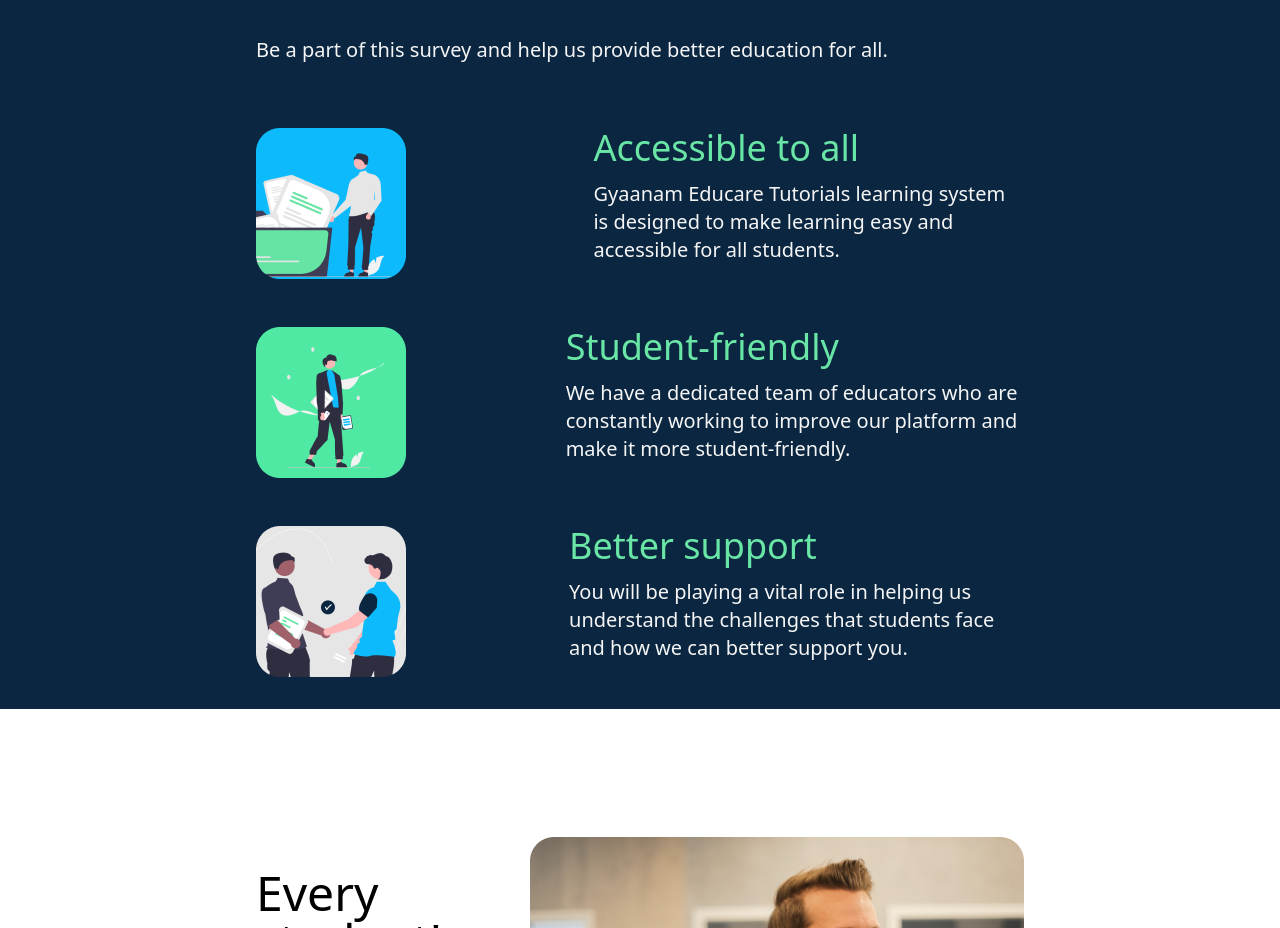
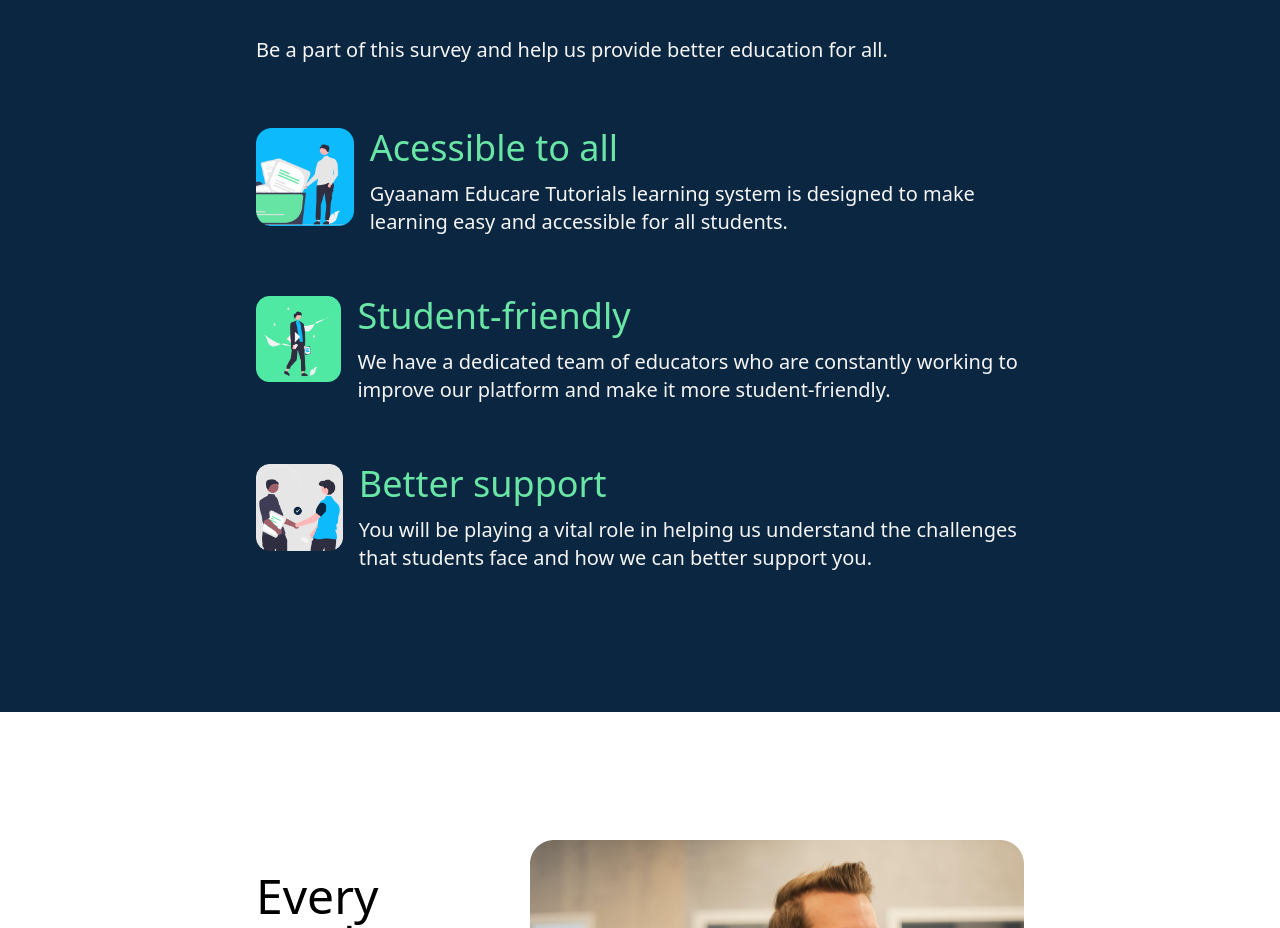
Before and after one commit to mildlycoder/gyaanam, a React (Vite) app: page / in a window 1280 px wide. Shown: the part 1782-2710 px from the top of the page. Built offline with nearby package versions, Linux system fonts and the light colour scheme.

Commit message:
fixed bugs

```diff
--- a/src/pages/Home.jsx
+++ b/src/pages/Home.jsx
@@ -49,18 +49,18 @@ const Home = () => {
                 <h2 className='text-4xl my-10'>Why Gyaanam Educare Tutorials?</h2>
                 <h3 className='text-xl my-3'>Be a part of this survey and help us provide better education for all.</h3>
             </article>
-            <section className='w-[90%] md:w-[60%] mx-auto flex flex-col gap-12'>
+            <section className='w-[90%] md:w-[60%] mx-auto flex flex-col gap-12 mb-[6rem]'>
                 <article className='flex gap-4'>
-                    <div className='w-[100%] flex-grow'>
+                    <div className='w-[100%] md:w-[20%]'>
                     <img src='/assets/value-1.png'/>
                     </div>
                     <article className='font-thin'>
-                        <h1 className='text-[#69E6A6] text-2xl md:text-4xl'>Accessible to all</h1>
+                        <h1 className='text-[#69E6A6] text-2xl md:text-4xl'>Acessible to all</h1>
                         <h2 className='text-neutral-100 my-3 text-lg md:text-xl'>Gyaanam Educare Tutorials learning system is designed to make learning easy and accessible for all students.</h2>
                     </article>
                 </article>
                 <article className='flex gap-4'>
-                    <div className='w-[100%] flex-grow'>
+                    <div className='w-[100%] md:w-[20%]'>
                     <img src='/assets/value-2.png'/>
                     </div>
                     <article className='font-thin'>
@@ -69,7 +69,7 @@ const Home = () => {
                     </article>
                 </article>
                 <article className='flex gap-4'>
-                    <div className='w-[100%] flex-grow'>
+                    <div className='w-[100%] md:w-[20%]'>
                     <img src='/assets/value-3.png'/>
                     </div>
                     <article className='font-thin'>
```
